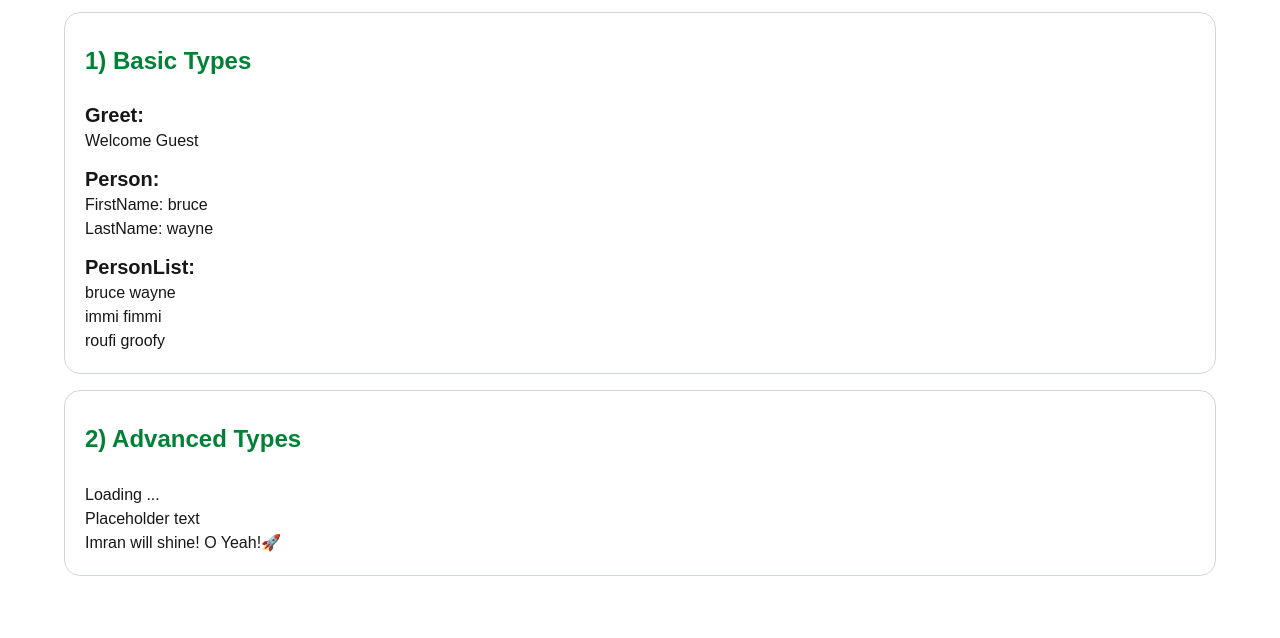
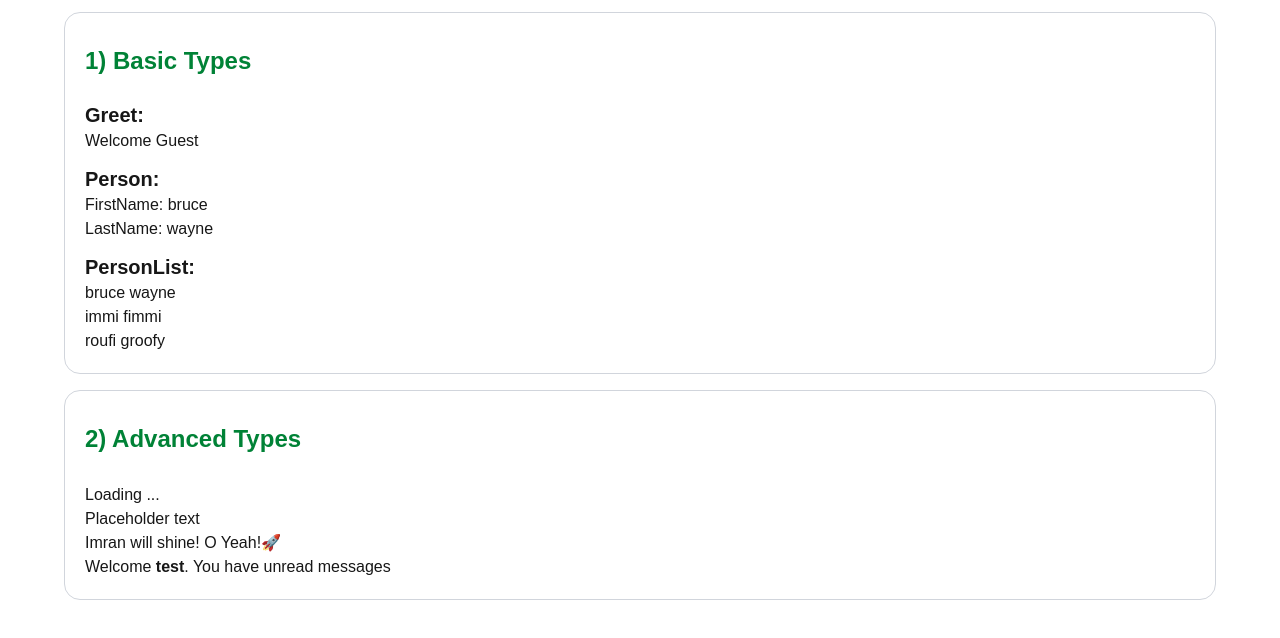
Before and after one commit to emmeiwhite/03-react-with-ts-2025, a Next.js app: page / in a window 1280 px wide. Shown: the top 638 px of the page. Built offline with nearby package versions, Linux system fonts and the light colour scheme.

Commit message:
optional prop

```diff
--- a/src/app/components/Greet.tsx
+++ b/src/app/components/Greet.tsx
@@ -1,6 +1,6 @@
 type GreetProps = {
   name: string
-  messageCount: number
+  messageCount?: number
   isLoggedIn: boolean
 }
 
--- a/src/app/page.tsx
+++ b/src/app/page.tsx
@@ -55,6 +55,11 @@ export default function Home() {
         <Oscar>
           <Heading>Imran will shine! O Yeah!🚀</Heading>
         </Oscar>
+
+        <Greet
+          name="test"
+          isLoggedIn={true}
+        />
       </section>
     </main>
   )
```
